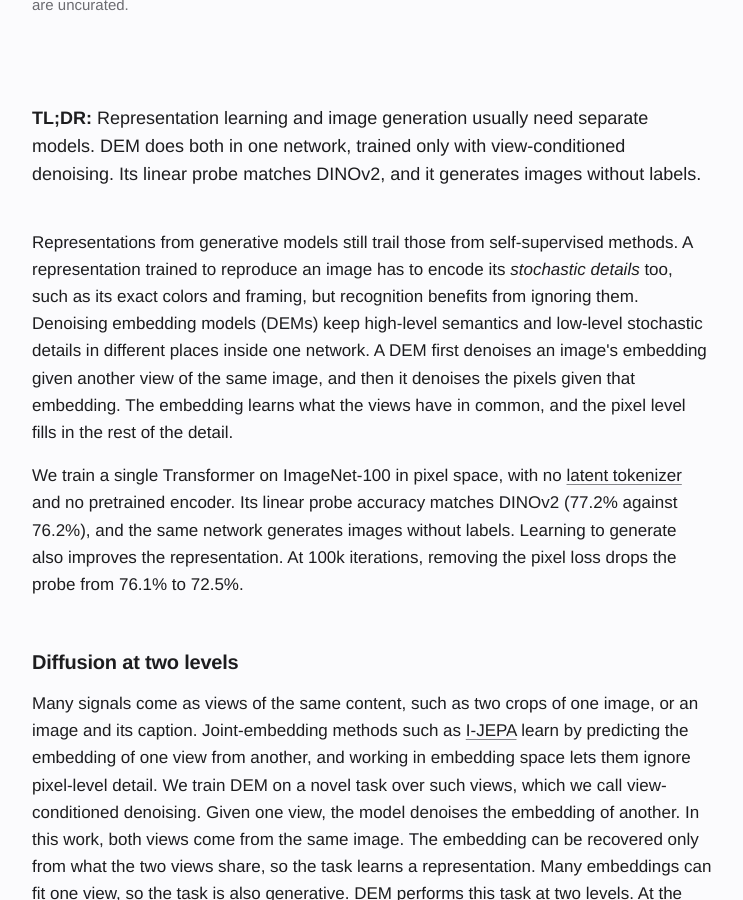
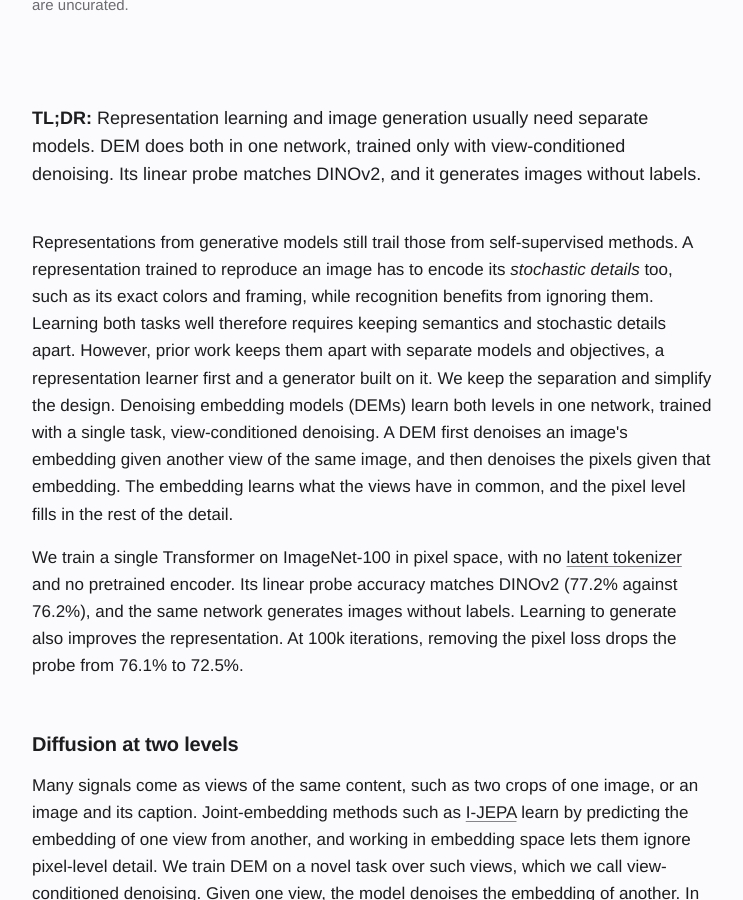
Before and after one commit to rabiulcste/rabiulcste.github.io, a Jekyll site: the page built from dem-denoising-embeddings/index.html, in a window 1280 px wide and 900 px high, scrolled down 1009 px. Shown: the whole window, without its empty margins (268-1011 px from the left). Built offline with Jekyll 4.4.1, drawn with Linux system fonts in a browser that asks for light colours.

Commit message:
DEM page: argue the intro

```diff
--- a/dem-denoising-embeddings/index.html
+++ b/dem-denoising-embeddings/index.html
@@ -240,7 +240,7 @@ bibtex: |
     <p class="tldr"><strong>TL;DR:</strong> Representation learning and image generation usually need separate models. DEM does both in one network, trained only with view-conditioned denoising. Its linear probe matches DINOv2, and it generates images without labels.</p>
 </section>
 <section class="intro">
-    <p>Representations from generative models still trail those from self-supervised methods. A representation trained to reproduce an image has to encode its <em>stochastic details</em> too, such as its exact colors and framing, but recognition benefits from ignoring them. Denoising embedding models (DEMs) keep high-level semantics and low-level stochastic details in different places inside one network. A DEM first denoises an image's embedding given another view of the same image, and then it denoises the pixels given that embedding. The embedding learns what the views have in common, and the pixel level fills in the rest of the detail.</p>
+    <p>Representations from generative models still trail those from self-supervised methods. A representation trained to reproduce an image has to encode its <em>stochastic details</em> too, such as its exact colors and framing, while recognition benefits from ignoring them. Learning both tasks well therefore requires keeping semantics and stochastic details apart. However, prior work keeps them apart with separate models and objectives, a representation learner first and a generator built on it. We keep the separation and simplify the design. Denoising embedding models (DEMs) learn both levels in one network, trained with a single task, view-conditioned denoising. A DEM first denoises an image's embedding given another view of the same image, and then denoises the pixels given that embedding. The embedding learns what the views have in common, and the pixel level fills in the rest of the detail.</p>
     <p>We train a single Transformer on ImageNet-100 in pixel space, with no <a href="https://arxiv.org/abs/2112.10752">latent tokenizer</a> and no pretrained encoder. Its linear probe accuracy matches DINOv2 (77.2% against 76.2%), and the same network generates images without labels. Learning to generate also improves the representation. At 100k iterations, removing the pixel loss drops the probe from 76.1% to 72.5%.</p>
 </section>
 
```
